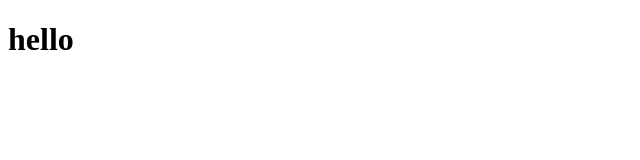
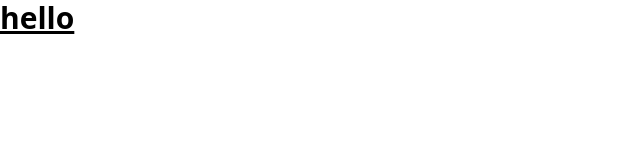
Before and after one commit to guillemsarda/globo, a website: page index.html in a window 1280 px wide. Shown: the whole page, without its empty margins (0-640 px from the left). Drawn offline with nearby package versions, Linux system fonts and the light colour scheme; files that its build step writes are made by us from their sources.

Commit message:
feat: install tailwindcss

```diff
--- a/index.html
+++ b/index.html
@@ -4,7 +4,7 @@
     <meta charset="UTF-8" />
     <meta http-equiv="X-UA-Compatible" content="IE=edge" />
     <meta name="viewport" content="width=device-width, initial-scale=1.0" />
-    <link rel="stylesheet" href="styles.css" />
+    <link rel="stylesheet" href="dist/styles.css" />
     <script src="https://ajax.googleapis.com/ajax/libs/jquery/3.6.0/jquery.min.js"></script>
     <script src="index.js"></script>
     <title>Globo Card</title>
--- a/index.js
+++ b/index.js
@@ -1,5 +1,5 @@
 $(document).ready(() => {
   const $h1 = $('<h1>');
-  $h1.text('hello');
+  $h1.text('hello').addClass('text-3xl font-bold underline');
   $('.main').append($h1);
 });
--- a/styles.css
+++ b/styles.css
@@ -0,0 +1,3 @@
+@tailwind base;
+@tailwind components;
+@tailwind utilities;
--- /dev/null
+++ b/tailwind.config.js
@@ -0,0 +1,8 @@
+/** @type {import('tailwindcss').Config} */
+module.exports = {
+  content: ['./*.{html,js}'],
+  theme: {
+    extend: {},
+  },
+  plugins: [],
+};
```
Also changed, not shown: package.json (+6 -2 lines), 1 other file.
